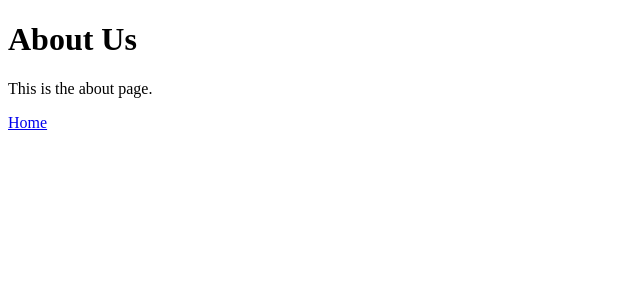
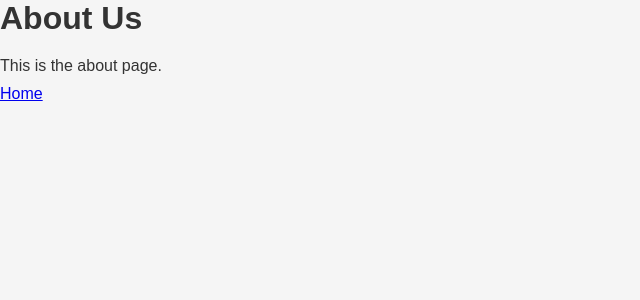
Before and after one commit to will-clarke/story-gen, a Flask app: page /about in a window 1280 px wide. Shown: the top 300 px of the page, without its empty margins (0-640 px from the left). Run offline with Flask 3, Linux system fonts and the light colour scheme.

Commit message:
Fix templates - using blueprints now

```diff
--- a/static/css/styles.css
+++ b/static/css/styles.css
@@ -0,0 +1,44 @@
+/* Reset default styles */
+* {
+  margin: 0;
+  padding: 0;
+  box-sizing: border-box;
+}
+
+/* Set a clear font and default font size */
+body {
+  font-family: Arial, sans-serif;
+  font-size: 16px;
+}
+
+/* Apply a background color and text color */
+body {
+  background-color: #f5f5f5;
+  color: #333;
+}
+
+/* Add spacing to headings and paragraphs */
+h1, h2, h3, h4, h5, h6 {
+  margin-bottom: 20px;
+}
+
+p {
+  margin-bottom: 10px;
+}
+
+/* Center content horizontally and vertically */
+.container {
+  display: flex;
+  flex-direction: column;
+  justify-content: center;
+  align-items: center;
+  height: 100vh;
+}
+
+/* Add responsive design using a media query */
+@media (max-width: 768px) {
+  /* Adjust styles for smaller screens */
+  .container {
+    padding: 20px;
+  }
+}
--- a/stories_app/templates/index.html
+++ b/stories_app/templates/index.html
@@ -10,8 +10,8 @@
   <h1>Hello World!</h1>
   <h2>Welcome to FlaskApp!</h2>
 
-  <a href="{{ url_for('about') }}">About Us</a>
-  <a href="{{ url_for('random_story') }}">Random story</a>
+  <a href="{{ url_for('stories.about') }}">About Us</a>
+  <a href="{{ url_for('stories.random_story') }}">Random story</a>
 </body>
 
 </html>
```
Also changed, not shown: 1 other file.
